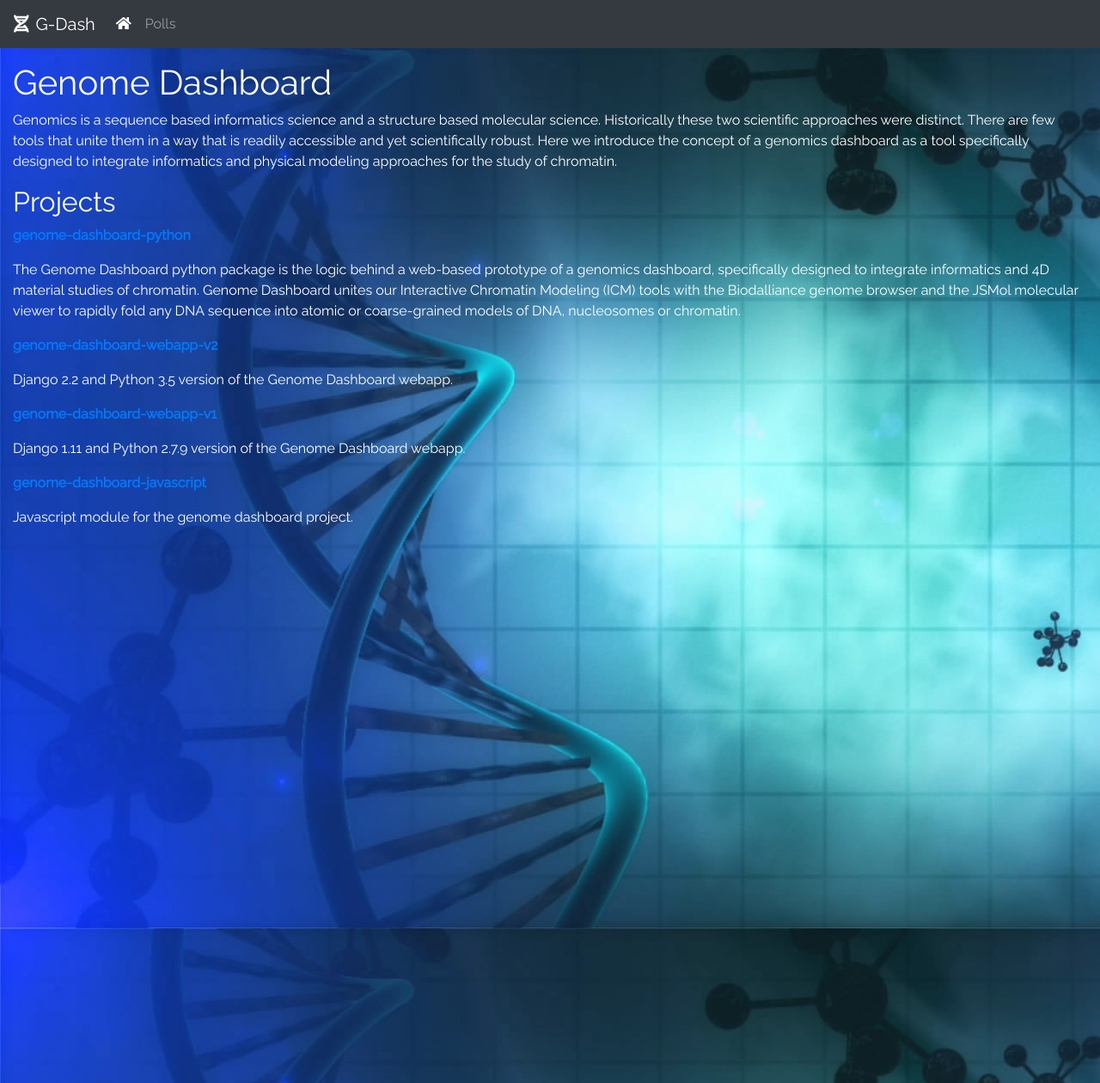
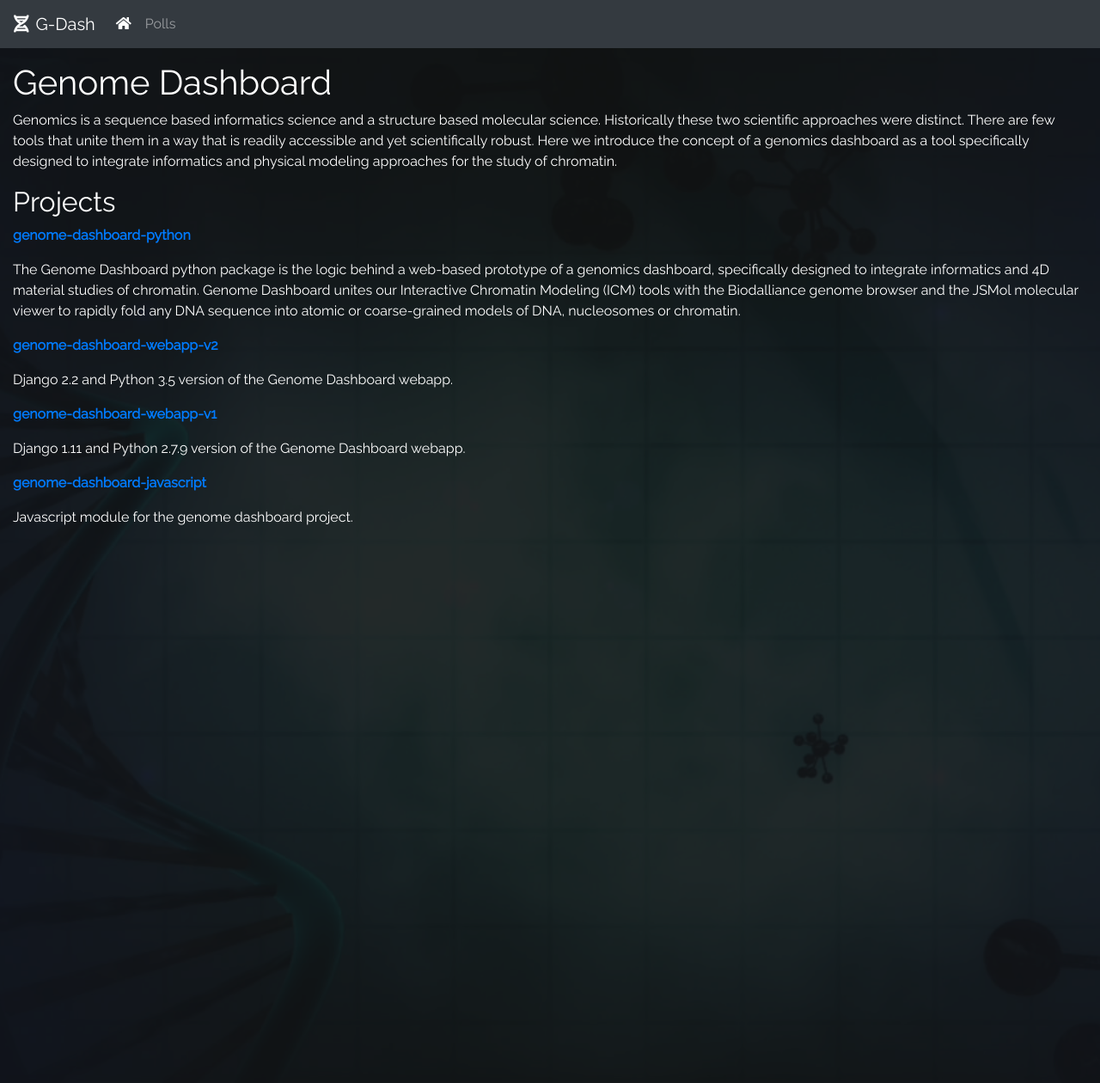
Before and after one commit to genome-dashboard/genome-dashboard-webapp-v2, a Django app: page / in a window 1280 px wide. Shown: the whole page at 86% size. Run offline with Django 3.2, Linux system fonts and the light colour scheme; some libraries are stand-ins or nearby versions.

Commit message:
Refactored static files and created a new static_srv folder for serving content during development. Devs will need to manually create this folder in their repo as it is not tracked by git on purpose. Also refactores base template to leverage html template inclides for maintainability of code organization. Now that everything is in place, time to implement the original dashboard.

```diff
--- a/genomedashboard/settings.py
+++ b/genomedashboard/settings.py
@@ -146,13 +146,14 @@ STATIC_URL = '/static/'
 
 # Development paths.
 # STATIC_ROOT = os.path.join(BASE_DIR, '../static')
-STATIC_ROOT = os.path.join(BASE_DIR, 'static')
+# STATIC_ROOT = os.path.join(BASE_DIR, 'static')
+STATIC_ROOT = os.path.join(BASE_DIR, 'static_srv')
 
 # Production paths.
 # STATIC_ROOT = "/var/www/example.com/static/"
 
 STATICFILES_DIRS = [
-    # os.path.join(BASE_DIR, 'static'),
+    os.path.join(BASE_DIR, 'static'),
     # Add specific app static resources here.
     # Remember to run: python manage.py collectstatic.
     os.path.join(BASE_DIR, 'genomedashboard/static'),
--- a/genomedashboard/static/genomedashboard/styles/base.css
+++ /dev/null
@@ -1,31 +0,0 @@
-body {
-  /* font-family: 'Lato', sans-serif; */
-  /* font-family: 'Merriweather Sans', sans-serif; */
-  /* font-family: 'Montserrat', sans-serif; */
-  /* font-family: 'Muli', sans-serif; */
-  /* font-family: 'Nunito', sans-serif; */
-  /* font-family: 'Oswald', sans-serif; */
-  /* font-family: 'Poppins', sans-serif; */
-  /* font-family: 'Roboto', sans-serif; */
-  /* font-family: 'Open Sans', sans-serif; */
-  /* font-family: 'Open Sans Condensed', sans-serif; */
-  font-family: 'Raleway', sans-serif;
-  /* font-family: 'Source Sans Pro', sans-serif; */
-  /* font-family: 'PT Sans', sans-serif; */
-  /* font-family: 'PT Sans Narrow', sans-serif; */
-  /* font-family: 'Titillium Web', sans-serif; */
-}
-
-body {
-  background: #111 url("../images/microbiology.jpg") repeat;
-  /* background-color: #111; */
-  color: #fff;
-}
-
-.navbar-brand-icon {
-  margin-right: 0.5rem;
-}
-
-.content-container {
-  margin-top: 1rem;
-}
--- /dev/null
+++ b/genomedashboard/static/genomedashboard/styles/genomedashboard.css
@@ -0,0 +1,20 @@
+.bg-image-container {
+  z-index: -999999;
+  position: fixed;
+  top: -50%;
+  left: -50%;
+  width: 200%;
+  height: 200%;
+}
+
+.bg-image-container img {
+  position: absolute;
+  top: 0;
+  left: 0;
+  right: 0;
+  bottom: 0;
+  margin: auto;
+  min-width: 50%;
+  min-height: 50%;
+  opacity: 0.1;
+}
--- a/genomedashboard/templates/genomedashboard/index.html
+++ b/genomedashboard/templates/genomedashboard/index.html
@@ -6,7 +6,7 @@
 
 <!-- Template Inheritance Block For Styles -->
 {% block styles %}
-<!-- default css code (typically empty) -->
+<link rel="stylesheet" type="text/css" href="{% static 'genomedashboard/styles/genomedashboard.css' %}">
 {% endblock styles %}
 
 <!-- Template Inheritance Block For Navigation -->
@@ -17,6 +17,10 @@
 
 <!-- Template Inheritance Block For Content -->
 {% block content %}
+<div class="bg-image-container">
+  <img src="{% static 'base/images/microbiology.jpg' %}" />
+</div>
+
 <h1>Genome Dashboard</h1>
 
 <p>Genomics is a sequence based informatics science and a structure based molecular science. Historically these two scientific approaches were distinct. There are few tools that unite them in a way that is readily accessible and yet scientifically robust. Here we introduce the concept of a genomics dashboard as a tool specifically designed to integrate informatics and physical modeling approaches for the study of chromatin.</p>
--- a/polls/templates/polls/detail.html
+++ b/polls/templates/polls/detail.html
@@ -6,7 +6,7 @@
 
 <!-- Template Inheritance Block For Styles -->
 {% block styles %}
-<link rel="stylesheet" type="text/css" href="{% static 'polls/style/style.css' %}">
+<link rel="stylesheet" type="text/css" href="{% static 'polls/styles/polls.css' %}">
 {% endblock styles %}
 
 <!-- Template Inheritance Block For Navigation -->
--- a/polls/templates/polls/results.html
+++ b/polls/templates/polls/results.html
@@ -6,7 +6,7 @@
 
 <!-- Template Inheritance Block For Styles -->
 {% block styles %}
-<link rel="stylesheet" type="text/css" href="{% static 'polls/style/style.css' %}">
+<link rel="stylesheet" type="text/css" href="{% static 'polls/styles/polls.css' %}">
 {% endblock styles %}
 
 <!-- Template Inheritance Block For Navigation -->
--- /dev/null
+++ b/static/base/styles/base.css
@@ -0,0 +1,30 @@
+body {
+  /* font-family: 'Lato', sans-serif; */
+  /* font-family: 'Merriweather Sans', sans-serif; */
+  /* font-family: 'Montserrat', sans-serif; */
+  /* font-family: 'Muli', sans-serif; */
+  /* font-family: 'Nunito', sans-serif; */
+  /* font-family: 'Oswald', sans-serif; */
+  /* font-family: 'Poppins', sans-serif; */
+  /* font-family: 'Roboto', sans-serif; */
+  /* font-family: 'Open Sans', sans-serif; */
+  /* font-family: 'Open Sans Condensed', sans-serif; */
+  font-family: 'Raleway', sans-serif;
+  /* font-family: 'Source Sans Pro', sans-serif; */
+  /* font-family: 'PT Sans', sans-serif; */
+  /* font-family: 'PT Sans Narrow', sans-serif; */
+  /* font-family: 'Titillium Web', sans-serif; */
+}
+
+body {
+  background-color: #111;
+  color: #fff;
+}
+
+.navbar-brand-icon {
+  margin-right: 0.5rem;
+}
+
+.content-container {
+  margin-top: 1rem;
+}
--- a/templates/base.html
+++ b/templates/base.html
@@ -4,28 +4,20 @@
 <html lang="en">
 
 <head>
-  <!-- base.html metadata elements -->
   {% include "meta.html" %}
 
-  <!-- Template Inheritance Block For Subtitle -->
+  <!-- Template Inheritance Block For Page Subtitle -->
   <title>Genome Dashboard {% block subtitle %}{% endblock subtitle %}</title>
 
-  <!-- base.html fonts -->
   {% include "fonts.html" %}
-
-  <!-- Vendor Styles -->
-  <link rel="stylesheet" href="https://maxcdn.bootstrapcdn.com/bootstrap/4.0.0/css/bootstrap.min.css" integrity="sha384-Gn5384xqQ1aoWXA+058RXPxPg6fy4IWvTNh0E263XmFcJlSAwiGgFAW/dAiS6JXm" crossorigin="anonymous">
-  <link href="{% static 'fontawesome/css/all.css' %}" rel="stylesheet">
-
-  <!-- Custom Styles -->
-  <link rel="stylesheet" type="text/css" href="{% static 'genomedashboard/styles/base.css' %}">
+  {% include "vendor_styles.html" %}
+  {% include "custom_styles.html" %}
 
   <!-- Template Inheritance Block For Styles -->
   {% block styles %}{% endblock styles %}
 </head>
 
 <body>
-  <!-- default navigation bar for every page -->
   {% include "navigation.html" %}
 
   <div class="container-fluid content-container">
@@ -33,14 +25,8 @@
     {% block content %}{% endblock content %}
   </div>
 
-  <!-- Vendor Scripts -->
-  <!-- Bootstrap 4 Deps: jQuery first, then Popper.js, then Bootstrap JS -->
-  <script src="https://code.jquery.com/jquery-3.2.1.slim.min.js" integrity="sha384-KJ3o2DKtIkvYIK3UENzmM7KCkRr/rE9/Qpg6aAZGJwFDMVNA/GpGFF93hXpG5KkN" crossorigin="anonymous"></script>
-  <script src="https://cdnjs.cloudflare.com/ajax/libs/popper.js/1.12.9/umd/popper.min.js" integrity="sha384-ApNbgh9B+Y1QKtv3Rn7W3mgPxhU9K/ScQsAP7hUibX39j7fakFPskvXusvfa0b4Q" crossorigin="anonymous"></script>
-  <script src="https://maxcdn.bootstrapcdn.com/bootstrap/4.0.0/js/bootstrap.min.js" integrity="sha384-JZR6Spejh4U02d8jOt6vLEHfe/JQGiRRSQQxSfFWpi1MquVdAyjUar5+76PVCmYl" crossorigin="anonymous"></script>
-
-  <!-- Custom Scripts -->
-  <script src="{% static 'genomedashboard/scripts/base.js' %}" crossorigin="anonymous"></script>
+  {% include "vendor_scripts.html" %}
+  {% include "custom_scripts.html" %}
 
   <!-- Template Inheritance Block For Scripts -->
   {% block scripts %}{% endblock scripts %}
--- /dev/null
+++ b/templates/custom_scripts.html
@@ -0,0 +1,4 @@
+{% load static %}
+
+<!-- Custom Scripts -->
+<script src="{% static 'base/scripts/base.js' %}" crossorigin="anonymous"></script>
--- /dev/null
+++ b/templates/custom_styles.html
@@ -0,0 +1,4 @@
+{% load static %}
+
+<!-- Custom Styles -->
+<link rel="stylesheet" type="text/css" href="{% static 'base/styles/base.css' %}">
--- a/templates/fonts.html
+++ b/templates/fonts.html
@@ -1,3 +1,7 @@
+{% load static %}
+
+<!-- Sitewide Fonts -->
+
 <!-- Google Fonts -->
 <!-- <link href="https://fonts.googleapis.com/css?family=Lato&display=swap" rel="stylesheet"> -->
 <!-- <link href="https://fonts.googleapis.com/css?family=Merriweather+Sans&display=swap" rel="stylesheet"> -->
--- a/templates/meta.html
+++ b/templates/meta.html
@@ -1,3 +1,7 @@
-<!-- Required meta tags -->
+{% load static %}
+
+<!-- Sitewide Metadata Elements -->
+
+<!-- Bootstrap Required Meta Tags -->
 <meta charset="utf-8">
 <meta name="viewport" content="width=device-width, initial-scale=1, shrink-to-fit=no">
--- a/templates/navigation.html
+++ b/templates/navigation.html
@@ -1,3 +1,6 @@
+{% load static %}
+
+<!-- Navigation Bar For Site -->
 <nav class="navbar navbar-expand-lg navbar-dark bg-dark">
   <a class="navbar-brand" href="/"><i class="fas fa-dna navbar-brand-icon"></i>G-Dash</a>
   <button class="navbar-toggler" type="button" data-toggle="collapse" data-target="#navbarNavAltMarkup" aria-controls="navbarNavAltMarkup" aria-expanded="false" aria-label="Toggle navigation">
--- /dev/null
+++ b/templates/vendor_scripts.html
@@ -0,0 +1,8 @@
+{% load static %}
+
+<!-- Vendor Scripts -->
+
+<!-- Bootstrap 4 Deps: jQuery first, then Popper.js, then Bootstrap JS -->
+<script src="https://code.jquery.com/jquery-3.2.1.slim.min.js" integrity="sha384-KJ3o2DKtIkvYIK3UENzmM7KCkRr/rE9/Qpg6aAZGJwFDMVNA/GpGFF93hXpG5KkN" crossorigin="anonymous"></script>
+<script src="https://cdnjs.cloudflare.com/ajax/libs/popper.js/1.12.9/umd/popper.min.js" integrity="sha384-ApNbgh9B+Y1QKtv3Rn7W3mgPxhU9K/ScQsAP7hUibX39j7fakFPskvXusvfa0b4Q" crossorigin="anonymous"></script>
+<script src="https://maxcdn.bootstrapcdn.com/bootstrap/4.0.0/js/bootstrap.min.js" integrity="sha384-JZR6Spejh4U02d8jOt6vLEHfe/JQGiRRSQQxSfFWpi1MquVdAyjUar5+76PVCmYl" crossorigin="anonymous"></script>
--- /dev/null
+++ b/templates/vendor_styles.html
@@ -0,0 +1,5 @@
+{% load static %}
+
+<!-- Vendor Styles -->
+<link rel="stylesheet" href="https://maxcdn.bootstrapcdn.com/bootstrap/4.0.0/css/bootstrap.min.css" integrity="sha384-Gn5384xqQ1aoWXA+058RXPxPg6fy4IWvTNh0E263XmFcJlSAwiGgFAW/dAiS6JXm" crossorigin="anonymous">
+<link href="{% static 'fontawesome/css/all.css' %}" rel="stylesheet">
```
Also changed, not shown: static/base/images/microbiology.jpg (renamed from genomedashboard/static/genomedashboard/images/microbiology.jpg), static/base/scripts/base.js (renamed from genomedashboard/static/genomedashboard/scripts/base.js), 1 other file.
